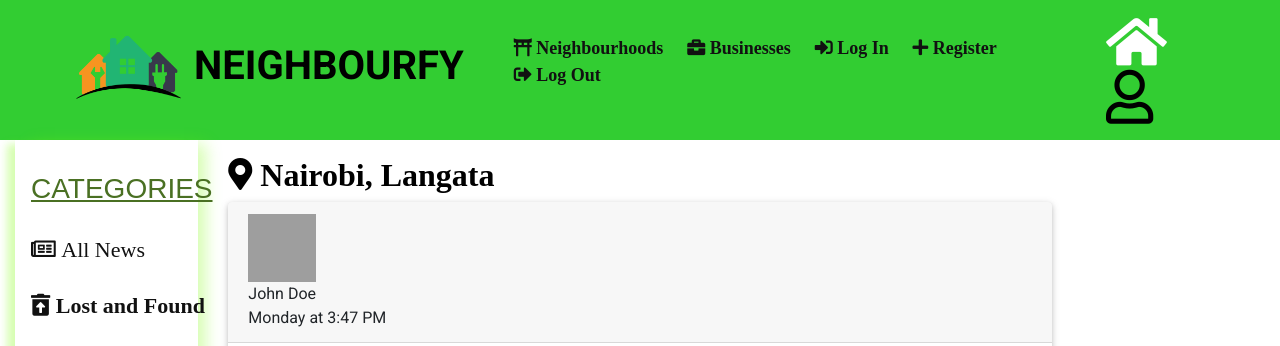
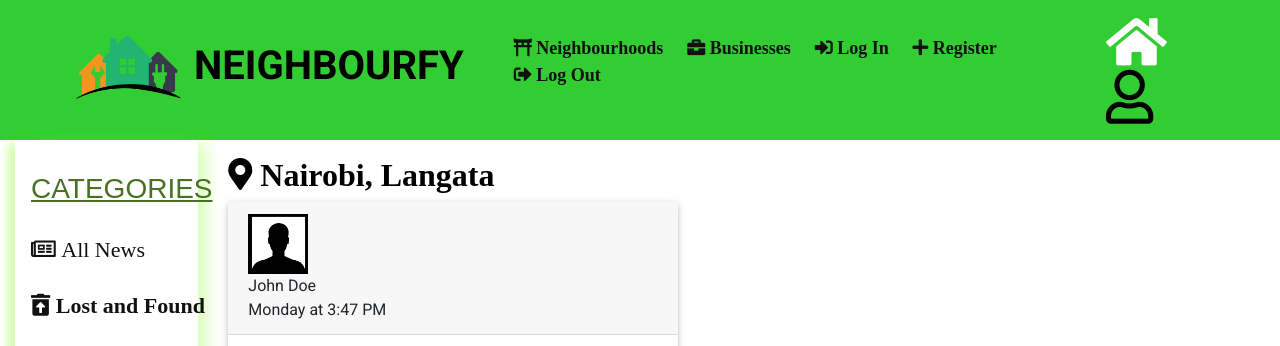
Before and after one commit to Abtez/neighbourhood, a Django app: page / in a window 1280 px wide. Shown: the top 346 px of the page. Run offline with Django 3.2, Linux system fonts and the light colour scheme; some libraries are stand-ins or nearby versions; grey boxes are pictures that could not be loaded.

Commit message:
style avatar

```diff
--- a/neighbour/static/css/index.css
+++ b/neighbour/static/css/index.css
@@ -3,7 +3,6 @@
     line-height: 40px;
     font-size: 22px;
     font-weight: bold;
-    /* box-shadow: 12px 0 15px -4px rgba(31, 73, 125, 0.8), -12px 0 8px -4px rgba(31, 73, 125, 0.8); */
 }
 
 .nav a:hover{
@@ -12,5 +11,14 @@
 
 .nav{
     box-shadow: 12px 0 15px -4px rgba(124, 252, 0, 0.3), -12px 0 8px -4px rgba(124, 252, 0, 0.3);
+}
 
+.card{
+    width: 450px;
 }
+
+.avatar img{
+    width: 60px;
+    height: 60px;
+    object-fit: cover;
+}
--- a/neighbour/templates/index.html
+++ b/neighbour/templates/index.html
@@ -36,7 +36,7 @@
             <div class="card">
                 <div class="card-header">
                     <div class="avatar">
-                        <img src="http://lorempixel.com/68/68/people/">
+                        <img class="img-fluid" src="/static/img/user_square.jpg">
                     </div>
                     <div class="name">John Doe</div>
                     <div class="date">Monday at 3:47 PM</div>
```
Also changed, not shown: neighbour/static/img/user_square.jpg (added).
